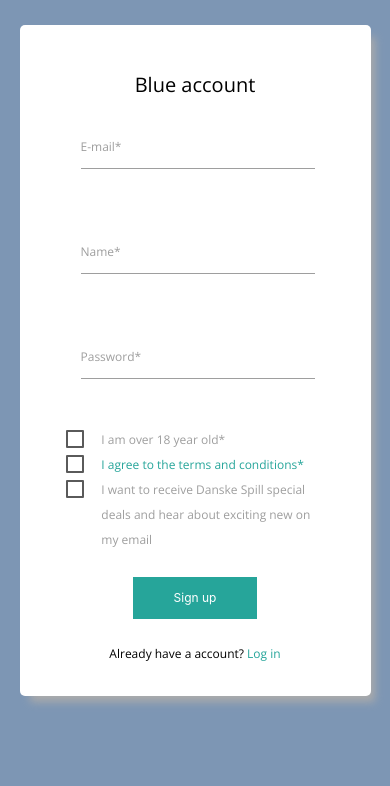
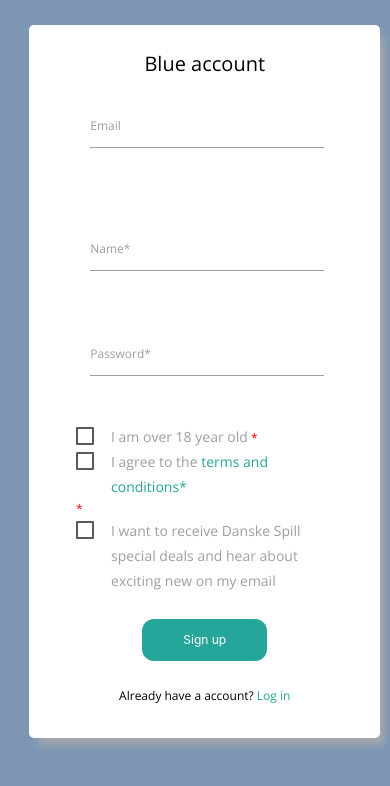
Before and after one commit to paulinaboro/game, a plain HTML site: page form_p/form.html in a window 390 px wide. Drawn offline with nearby package versions, Linux system fonts and the light colour scheme.

Commit message:
styling fixed, error alerts added

```diff
--- a/form_p/form.css
+++ b/form_p/form.css
@@ -6,15 +6,26 @@ body {
 
 /* NEW FORM STYLING  */
 
+#mymain{
+  display: flex;
+  justify-content: center;
+  align-content: center;
+  align-items: center;
+}
+#color{
+  color: #26a59a;
+}
+#red{
+  color: red;
+}
 #newForm {
-  margin-top: 10vh;
-  width: 35vw;
+  width: 550px;
   background-color: white;
-  margin-left: 30vw;
   text-align: center;
   color: black;
   box-shadow: 7px 9px 8px -3px rgba(171, 171, 171, 1);
   border-radius: 5px;
+  margin-top: 5vh;
 }
 
 #newForm h3 {
@@ -27,9 +38,10 @@ ul li {
   text-align: left;
   margin-left: 5vw;
 }
-#newForm #submit_btn {
+ #submit_btn {
   height: 5vh;
   width: 13vw;
+  border-radius: 1em;
   background-color: #26a59a;
   border: none;
   color: white;
@@ -94,10 +106,9 @@ ul li {
     font-size: 16px;
   }
   #newForm {
-    width: 65vw;
-    margin-top: 5vh;
+    width: 550px;
     background-color: white;
-    margin-left: 18vw;
+
   }
   #newForm label {
     font-size: 14px;
@@ -127,6 +138,10 @@ ul li {
     text-decoration: none;
     display: inline-block;
     font-size: 12px;
-    margin: 4%;
-  }
+    }
 }
+
+
+@media only screen and (max-width: 768px){
+
+}
--- a/form_p/form.html
+++ b/form_p/form.html
@@ -32,23 +32,23 @@
     <meta name="viewport" content="width=device-width, initial-scale=1.0" />
   </head>
   <body>
+
+<!-- header here -->
+    <header>
+    </header>
+    <main id='mymain'>
     <!-- New Form -->
     <form id="newForm">
-      <br />
+
 
       <h3>Blue account</h3>
 
       <div class="row">
-        <div class="input-field inline">
-          <input
-            name="email"
-            id="email"
-            type="email"
-            class="validate"
-            required
-          />
-          <label for="email">E-mail*</label>
-        </div>
+          <div class="input-field inline">
+              <input id="email" type="email" class="validate">
+              <label for="email">Email</label>
+              <span class="helper-text" data-error="not a valid email" data-success="Correct email, good job! "></span>
+            </div>
       </div>
       <div class="row">
         <div class="input-field inline">
@@ -79,16 +79,7 @@
         <li>
           <label>
             <input class="checkbox" type="checkbox" required />
-            <span><p>I am over 18 year old*</p></span>
-          </label>
-        </li>
-
-        <li>
-          <label>
-            <input class="checkbox" type="checkbox" required />
-            <span style="color: #26A59A"
-              ><p>I agree to the terms and conditions*</p></span
-            >
+            <span>I am over 18 year old</span><span id="red">  *</span>
           </label>
         </li>
 
@@ -96,10 +87,19 @@
           <label>
             <input class="checkbox" type="checkbox" required />
             <span
-              ><p>
+              >I agree to the <span id="color">terms and conditions*</span></span
+            ><span id="red">  *</span>
+          </label>
+        </li>
+
+        <li>
+          <label>
+            <input class="checkbox" type="checkbox" required />
+            <span
+              >
                 I want to receive Danske Spill special deals and hear about
                 exciting new on my email
-              </p></span
+              </span
             >
           </label>
         </li>
@@ -109,7 +109,12 @@
       <p>Already have a account? <span style="color: #26A59A">Log in</span></p>
       <br />
     </form>
+  </main>
 
+  <!-- footer here -->
+  <footer>
+
+  </footer>
     <script
       type="text/javascript"
       src="node_modules/materialize-css/dist/js/materialize.min.js"
--- a/form_p/form.js
+++ b/form_p/form.js
@@ -20,5 +20,25 @@ function post(submittedData) {
       "cache-control": "no-cache"
     },
     body: postData
-  });
+  })
+  .then(e => e.json())
+  .then(data=>{
+     //  console.log(data.list[0].field)
+
+      if(data){
+          makeAlert(data)}
+  })
 }
+
+function makeAlert(data){
+  console.log('hi')
+  console.log(data);
+  if (data.list[0].message[0] === 'Already exists'){
+      alert('Email ' + data.list[0].message[0]);
+
+
+       }
+       else {
+           alert(data.list[0].message[0])
+       }
+}
```
